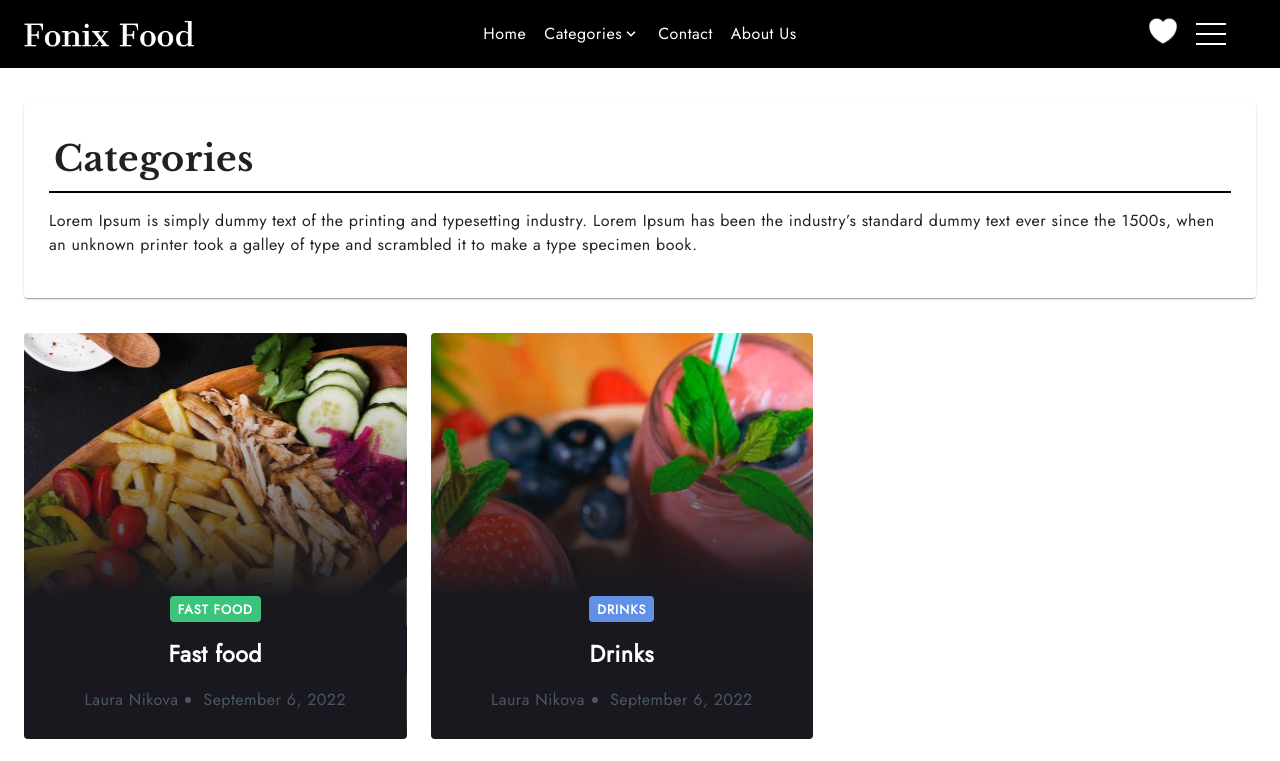
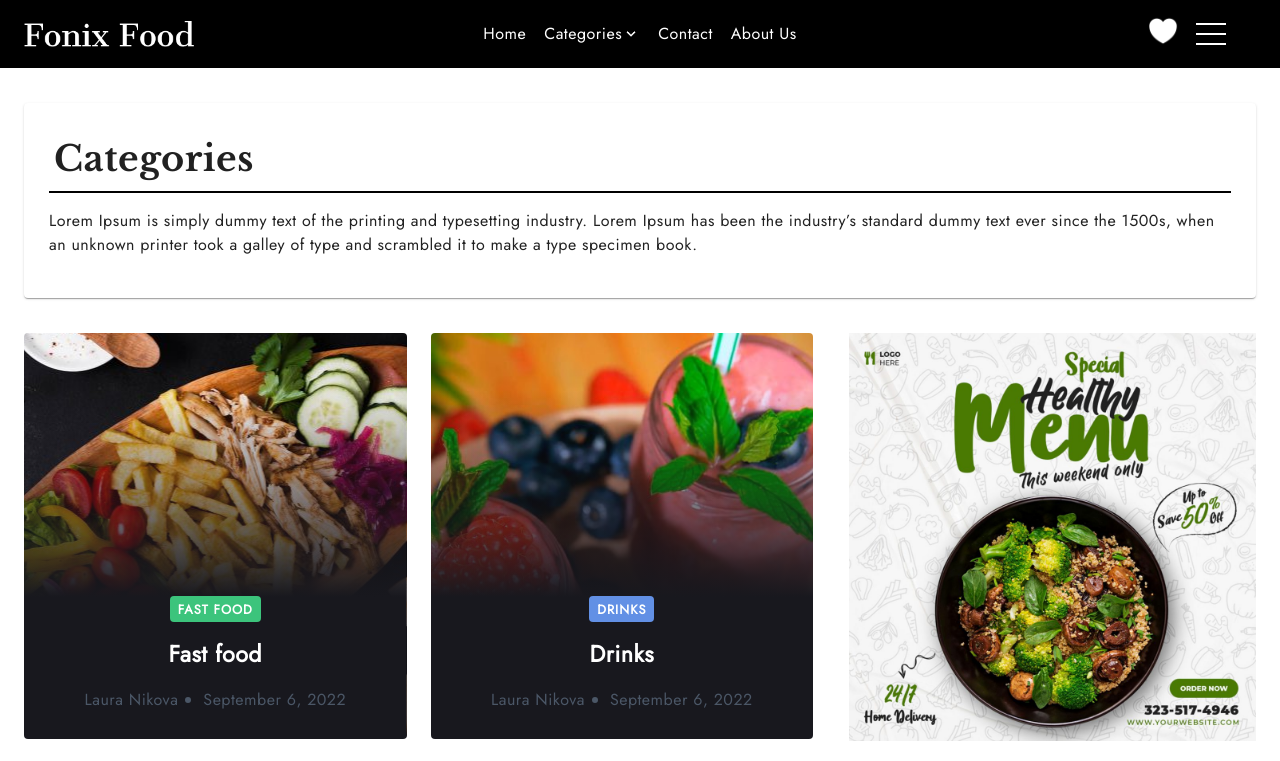
Before and after one commit to EvgeniaKurasova/project-block, a React (Create React App) app: page /categories in a window 1280 px wide. Shown: the top 761 px of the page. Built offline with nearby package versions, Linux system fonts and the light colour scheme.

Commit message:
add aside img

```diff
--- a/src/pages/ArticlesPage/ArticlesPage.scss
+++ b/src/pages/ArticlesPage/ArticlesPage.scss
@@ -1,3 +1,7 @@
 .categories-list{
     margin-bottom: 100px;
 }
+.categories-aside-content-img{
+    width: 100%;
+    height: auto;
+}
--- a/src/pages/ArticlesPage/ArticlesPage.tsx
+++ b/src/pages/ArticlesPage/ArticlesPage.tsx
@@ -6,7 +6,6 @@ import { useParams } from 'react-router-dom'
 import './ArticlesPage.scss'
 import React from 'react'
 import Header2 from 'Conteiner/Header2/Header2'
-// import articlesArray, { getArticlesObject, Article } from 'utils/articlesArray'
 import { type Category, categoriesArray } from 'utils/categoriesArray'
 import ArticlesListItem from 'components/ArticlesComponents/ArticlesListItem/ArticlesListItem'
 import { articlesArray } from 'utils/articlesArray'
@@ -34,7 +33,7 @@ const ArticlesPage = () => {
           <div className='categories-title-block-black-line'></div>
           <p className='categories-title-block-p'>Lorem Ipsum is simply dummy text of the printing and typesetting industry. Lorem Ipsum has been the industry’s standard dummy text ever since the 1500s, when an unknown printer took a galley of type and scrambled it to make a type specimen book.</p>
       </Card>
-      <div>
+      <div className='down-content'>
       <Grid container spacing={3} className='categories-list'>
         {articlesFromCategory.map((article) => {
           return (
@@ -53,6 +52,9 @@ const ArticlesPage = () => {
           )
         })}
         </Grid>
+        {/* <div className='categories-aside-content'>
+            <img className='categories-aside-content-img' src='images/img-side.jpg'/>
+        </div> */}
     </div>
     </Container>
     <FooterVarTwo/>
--- a/src/pages/CategoriesPage/CategoriesPage.scss
+++ b/src/pages/CategoriesPage/CategoriesPage.scss
@@ -13,3 +13,19 @@
     font-weight: 700;
     margin: 5px;
 }
+.categories-aside-content{
+    width: 33%;
+    height: auto;
+}
+.categories-aside-content-img{
+    width: 100%;
+    height: auto;
+}
+.down-content{
+    width: 100%;
+    display: flex;
+    justify-content: space-between;
+}
+.categories-all-content{
+    width: 100%;
+}
--- a/src/pages/CategoriesPage/CategoriesPage.tsx
+++ b/src/pages/CategoriesPage/CategoriesPage.tsx
@@ -19,8 +19,12 @@ const CategoriesPage = (props: Props) => {
           <div className='categories-title-block-black-line'></div>
           <p className='categories-title-block-p'>Lorem Ipsum is simply dummy text of the printing and typesetting industry. Lorem Ipsum has been the industry’s standard dummy text ever since the 1500s, when an unknown printer took a galley of type and scrambled it to make a type specimen book.</p>
         </Card>
-      <CategoriesList />
-      <div className='categories-aside-content'></div>
+        <div className='down-content'>
+          <CategoriesList />
+          <div className='categories-aside-content'>
+            <img className='categories-aside-content-img' src='/images/img-side.jpg'/>
+          </div>
+      </div>
       </div>
       </Container>
       <FooterVarTwo/>
```
